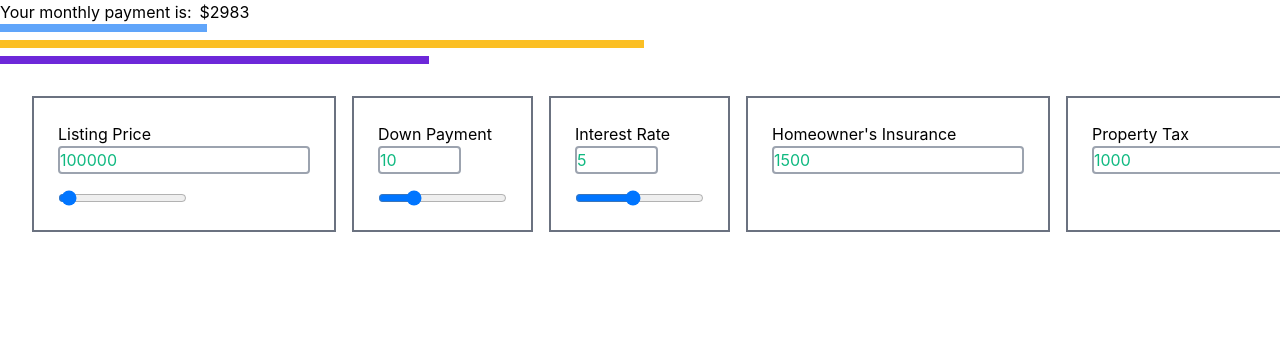
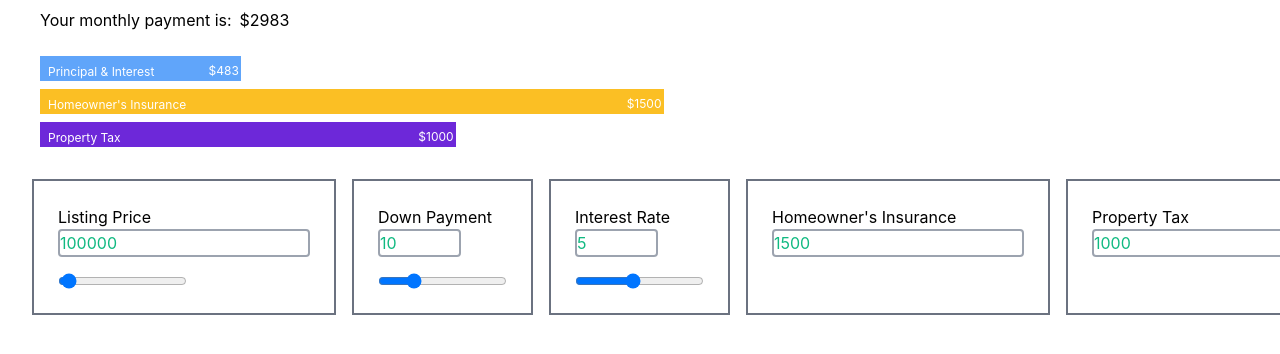
Before and after one commit to zprutsman/monthly-payment-calc, a React (Create React App) app: page / in a window 1280 px wide. Shown: the top 354 px of the page. Built offline with nearby package versions, Linux system fonts and the light colour scheme.

Commit message:
+Labels to bar chart

```diff
--- a/src/App.js
+++ b/src/App.js
@@ -1,8 +1,6 @@
 import { useEffect, useRef, useState } from "react";
 import Widget from "./widget";
 import "./index.css";
-import { PieChart } from "react-minimal-pie-chart";
-import { parse } from "postcss";
 import ExtraCosts from "./extraCosts";
 import Chart from "./Chart";
 
@@ -29,7 +27,7 @@ function App() {
   return (
     <div>
       <div>
-        <p>
+        <p className="pt-2 px-10">
           {" "}
           Your monthly payment is:&ensp;
           {Number.isNaN(monthlyPayment)
--- a/src/Chart.js
+++ b/src/Chart.js
@@ -4,26 +4,41 @@ const Chart = (props) => {
   const { loanPayment, monthlyPayment, insurance, propertyTax } = props;
 
   return (
-    <>
+    <div className="pl-10 pt-6">
       <div
-        className="principal border-t-8 border-blue-400 mb-2 transition-all duration-500 ease-linear"
+        className="principal bg-blue-400 mb-2 transition-all duration-500 ease-linear p-2 relative"
         style={{
           width: (loanPayment / monthlyPayment) * 100 + "%",
-          height: 8,
+          height: 25,
         }}
-      ></div>
+      >
+        <p className="text-xs text-white pb-1">Principal & Interest</p>
+        <p className="absolute right-0.5 bottom-0.5 text-xs text-white">
+          ${loanPayment.toFixed(0)}
+        </p>
+      </div>
       <div
-        className="insurance border-t-8 border-yellow-400 mb-2 transition-all duration-500 ease-linear"
-        style={{ width: (insurance / monthlyPayment) * 100 + "%", height: 8 }}
-      ></div>
+        className="insurance bg-yellow-400 mb-2 p-2 relative transition-all duration-500 ease-linear"
+        style={{ width: (insurance / monthlyPayment) * 100 + "%", height: 25 }}
+      >
+        <p className="text-xs text-white pb-1">Homeowner's Insurance</p>
+        <p className="absolute right-0.5 bottom-0.5 text-xs text-white">
+          ${insurance}
+        </p>
+      </div>
       <div
-        className="tax border-t-8 border-purple-700 transition-all duration-500 ease-linear"
+        className="tax bg-purple-700 transition-all duration-500 ease-linear p-2 relative"
         style={{
           width: (propertyTax / monthlyPayment) * 100 + "%",
-          height: 8,
+          height: 25,
         }}
-      ></div>
-    </>
+      >
+        <p className="text-xs text-white pb-1">Property Tax</p>
+        <p className="absolute right-0.5 bottom-0.5 text-xs text-white">
+          ${propertyTax}
+        </p>
+      </div>
+    </div>
   );
 };
 
```
Also changed, not shown: src/App.css (deleted, +0 -38 lines), src/logo.svg (deleted), 23 other files (tests, documents, lock files or other folders).
